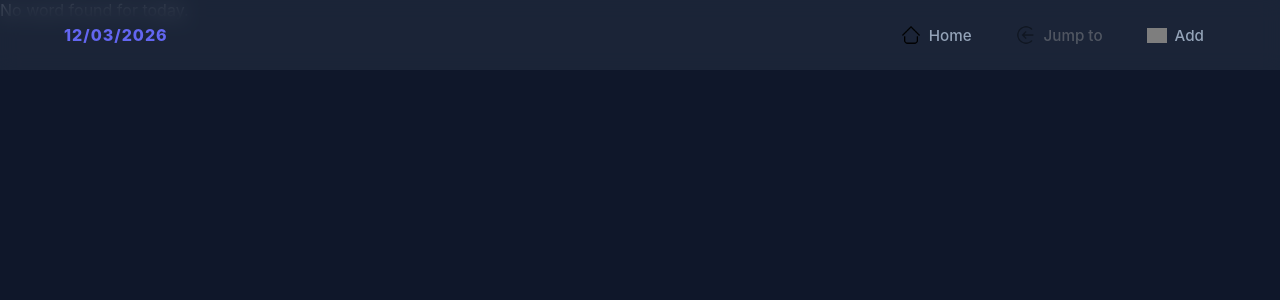
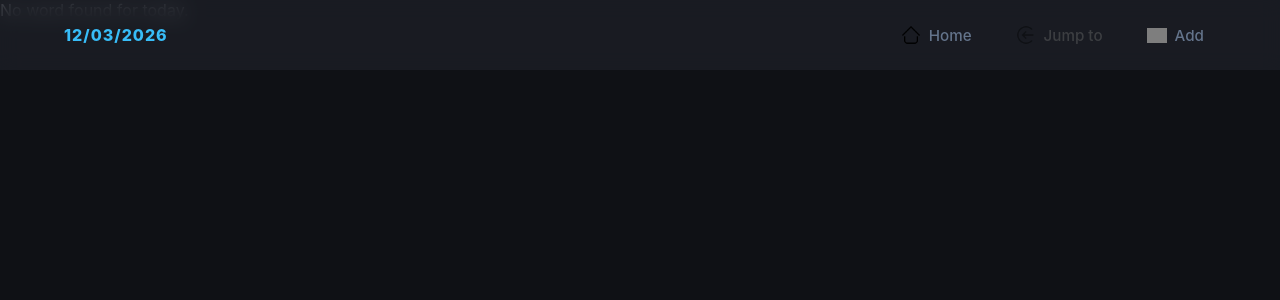
Before and after one commit to badalraj444/word-of-the-day, a React (Vite) app in the folder client/: page / in a window 1280 px wide. Shown: the top 300 px of the page. Built offline with nearby package versions, Linux system fonts and the light colour scheme; no server answers; grey boxes are pictures that could not be loaded.

Commit message:
altered theme

```diff
--- a/client/src/index.css
+++ b/client/src/index.css
@@ -1,19 +1,17 @@
-/* Global variables - The "Theme" */
 :root {
-  --bg-main: #0f172a;       /* Dark Navy Blue */
-  --bg-surface: #1e293b;    /* Slightly lighter Slate for cards */
-  --text-primary: #f8fafc;  /* Clean White */
-  --text-muted: #94a3b8;    /* Muted Slate Gray */
-  --input-bg: #03102f;
-  --accent: #6366f1;        /* Modern Indigo */
-  --border-subtle: #334155; /* Dark Slate border */
-  /* Button Theme */
-  --input-bg: #0f172a; /* Same as bg-main to create contrast with the card */
-  --button-bg: var(--accent);
-  --button-hover: #4f46e5;
+  --bg-main: #0f1115;       /* Gunmetal Black */
+  --bg-surface: #1c1f26;    /* Dark Charcoal */
+  --text-primary: #f1f5f9;  /* Ice White */
+  --text-muted: #64748b;    /* Steel Gray */
+  --input-bg: #090b0e;
+  --accent: #38bdf8;        /* Sky Blue */
+  --border-subtle: #334155;
+  --button-hover: #0ea5e9;
   --button-text: #ffffff;
-  --nav-bg: rgba(30, 41, 59, 0.8)
+  --nav-bg: rgba(28, 31, 38, 0.8);
 }
+
+
 
 body {
   margin: 0;
```
Also changed, not shown: 1 other file (tests, documents, lock files or other folders).
